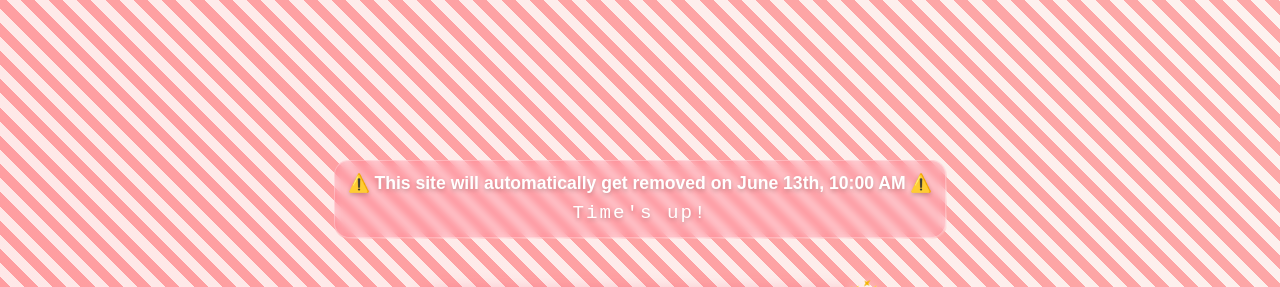
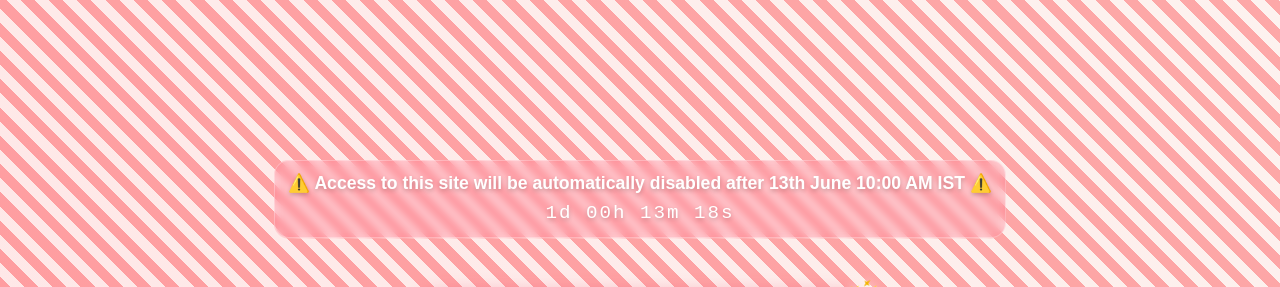
Before and after one commit to akobetcenzie/my-website, a plain HTML site: page index.html in a window 1280 px wide. Shown: the top 287 px of the page. Drawn offline with nearby package versions, Linux system fonts and the light colour scheme; a web font is replaced by a local one.

Commit message:
Update index.html

```diff
--- a/index.html
+++ b/index.html
@@ -314,7 +314,7 @@
 </head>
 <body>
     <div class="countdown-container">
-        <div class="countdown-text">⚠️ This site will automatically get removed on June 13th, 10:00 AM ⚠️</div>
+        <div class="countdown-text">⚠️ Access to this site will be automatically disabled after 13th June 10:00 AM IST ⚠️</div>
         <div class="countdown-timer" id="countdown">Loading...</div>
     </div>
     <div class="hearts" id="hearts"></div>
@@ -339,7 +339,7 @@
         // Add countdown timer functionality
         function updateCountdown() {
             const now = new Date();
-            const targetTime = new Date('2024-06-13T10:00:00');
+            const targetTime = new Date('2025-06-13T10:00:00+05:30'); // Specifying IST timezone for 2025
 
             const diff = targetTime - now;
 
```
